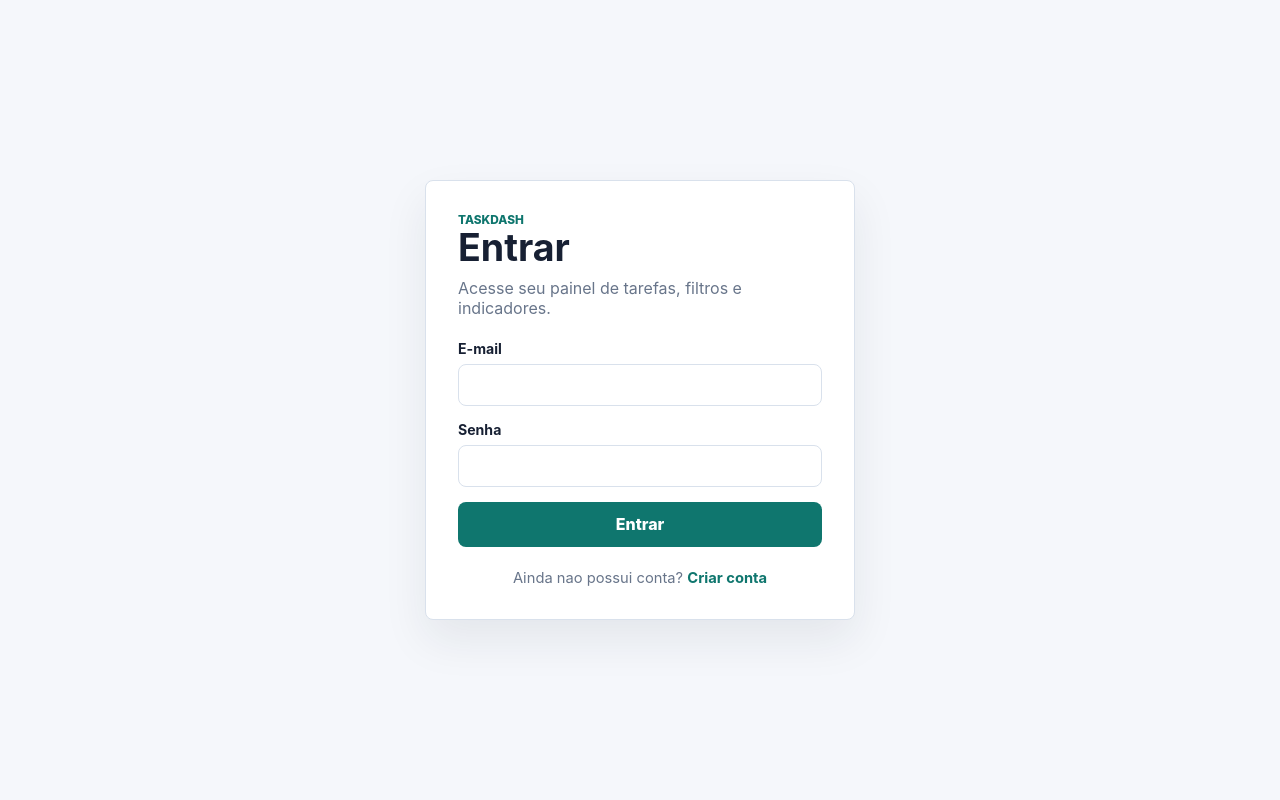
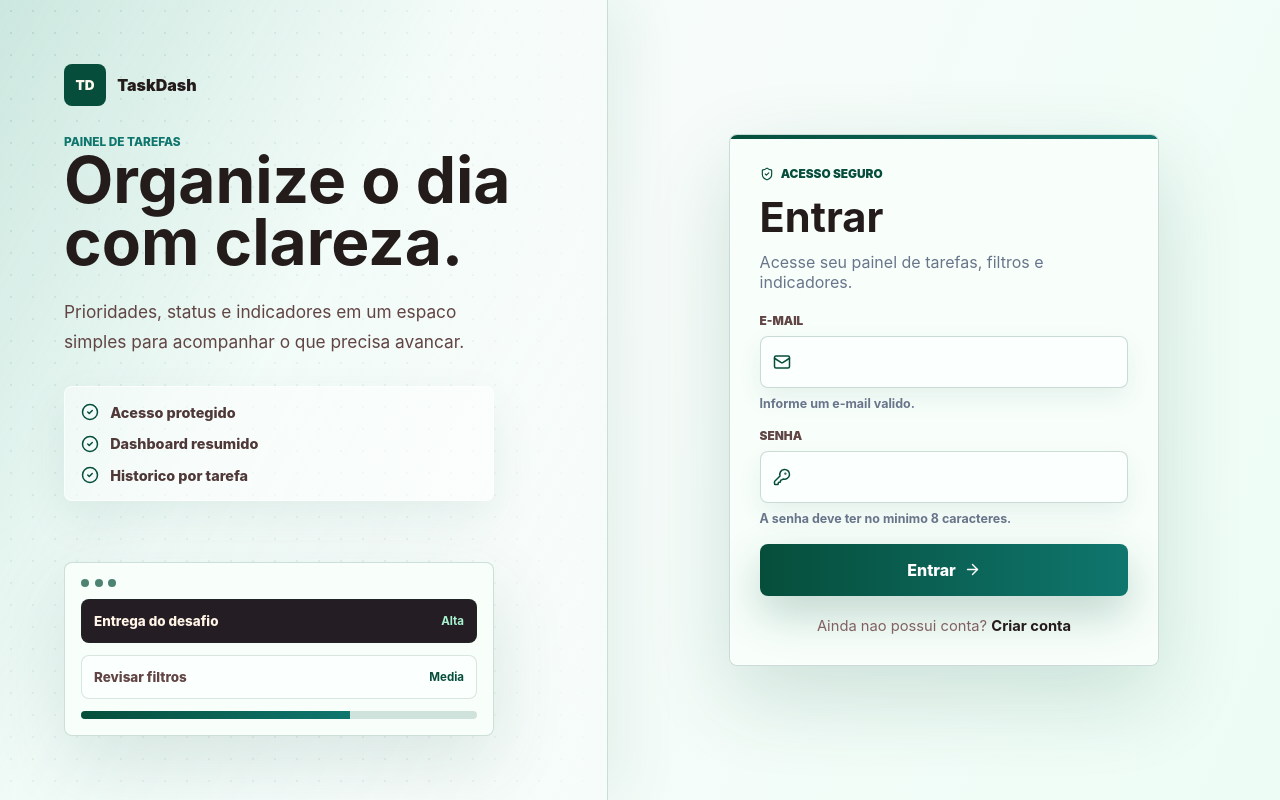
Before and after one commit to UarliBS/taskdash-brasil-software, a Next.js app: page /login in a window 1280 px wide. Built offline with nearby package versions, Linux system fonts and the light colour scheme.

Commit message:
Refactor AuthPanel layout and enhance styling for improved user experience

```diff
--- a/src/app/globals.css
+++ b/src/app/globals.css
@@ -84,6 +84,14 @@ label {
   gap: 0.42rem;
 }
 
+.field-hint {
+  color: var(--muted);
+  font-size: 0.78rem;
+  font-weight: 700;
+  line-height: 1.35;
+  text-transform: none;
+}
+
 input,
 textarea,
 select {
@@ -112,26 +120,301 @@ select:focus {
 
 .auth-page {
   min-height: 100vh;
+  background:
+    linear-gradient(112deg, rgba(222, 247, 239, 0.94) 0%, rgba(247, 252, 250, 0.96) 46%, rgba(236, 253, 245, 0.98) 100%),
+    #f7fbf9;
+  color: #241b1b;
   display: grid;
+}
+
+.auth-shell {
+  display: grid;
+  grid-template-columns: minmax(420px, 0.95fr) minmax(360px, 1.05fr);
+  min-height: 100vh;
+}
+
+.auth-story {
+  border-right: 1px solid rgba(6, 78, 59, 0.18);
+  box-shadow: 18px 0 55px rgba(6, 78, 59, 0.07);
+  display: flex;
+  flex-direction: column;
+  justify-content: space-between;
+  overflow: hidden;
+  padding: clamp(2rem, 5vw, 4rem);
+  position: relative;
+}
+
+.auth-story::before {
+  background:
+    linear-gradient(120deg, rgba(6, 78, 59, 0.18), rgba(255, 255, 255, 0.52) 44%, rgba(240, 253, 250, 0.36)),
+    radial-gradient(circle at center, rgba(6, 78, 59, 0.22) 1px, transparent 1px);
+  background-size: auto, 22px 22px;
+  content: "";
+  inset: 0;
+  opacity: 0.52;
+  position: absolute;
+}
+
+.auth-story::after {
+  background: linear-gradient(90deg, rgba(240, 253, 250, 0), rgba(247, 252, 250, 0.86));
+  content: "";
+  inset: 0 0 0 auto;
+  position: absolute;
+  width: 34%;
+}
+
+.auth-brand,
+.auth-mobile-brand {
+  align-items: center;
+  display: flex;
+  font-weight: 900;
+  gap: 0.7rem;
+}
+
+.auth-brand,
+.auth-story-copy,
+.auth-checklist,
+.auth-preview {
+  position: relative;
+  z-index: 1;
+}
+
+.auth-brand-mark {
+  background: #064e3b;
+  border-radius: 8px;
+  color: #fff8ef;
+  display: grid;
+  font-size: 0.85rem;
+  font-weight: 900;
+  height: 42px;
+  letter-spacing: 0;
   place-items: center;
-  padding: 1.5rem;
+  width: 42px;
+}
+
+.auth-story-copy {
+  max-width: 560px;
+}
+
+.auth-story-copy h1 {
+  color: #241b1b;
+  font-size: clamp(2.7rem, 5vw, 4.7rem);
+  line-height: 0.98;
+}
+
+.auth-story-copy p:not(.eyebrow) {
+  color: #614444;
+  font-size: 1.08rem;
+  line-height: 1.75;
+  margin-top: 1.45rem;
+  max-width: 440px;
+}
+
+.auth-checklist {
+  background: rgba(255, 255, 255, 0.48);
+  border: 1px solid rgba(255, 255, 255, 0.62);
+  border-radius: 8px;
+  box-shadow: 0 18px 45px rgba(6, 78, 59, 0.08);
+  display: grid;
+  gap: 0.85rem;
+  max-width: 430px;
+  padding: 1rem;
+}
+
+.auth-checklist div {
+  align-items: center;
+  color: #4f3838;
+  display: flex;
+  font-size: 0.9rem;
+  font-weight: 800;
+  gap: 0.7rem;
+}
+
+.auth-checklist svg {
+  color: #064e3b;
+}
+
+.auth-preview {
+  background: #f8fffb;
+  border: 1px solid rgba(6, 78, 59, 0.18);
+  border-radius: 8px;
+  box-shadow: 0 26px 75px rgba(6, 78, 59, 0.12);
+  display: grid;
+  gap: 0.75rem;
+  margin-top: 2rem;
+  max-width: 430px;
+  padding: 1rem;
+}
+
+.auth-preview-header {
+  display: flex;
+  gap: 0.35rem;
+}
+
+.auth-preview-header span {
+  background: #064e3b;
+  border-radius: 999px;
+  height: 8px;
+  opacity: 0.7;
+  width: 8px;
+}
+
+.auth-preview-row {
+  align-items: center;
+  background: #fbfffd;
+  border: 1px solid rgba(6, 78, 59, 0.14);
+  border-radius: 8px;
+  color: #614444;
+  display: flex;
+  font-size: 0.84rem;
+  font-weight: 800;
+  justify-content: space-between;
+  min-height: 44px;
+  padding: 0.65rem 0.75rem;
+}
+
+.auth-preview-row.strong {
+  background: #251d24;
+  color: #fff4e6;
+}
+
+.auth-preview-row b {
+  color: #064e3b;
+  font-size: 0.72rem;
+}
+
+.auth-preview-row.strong b {
+  color: #a7f3d0;
+}
+
+.auth-preview-progress {
+  background: rgba(6, 78, 59, 0.16);
+  border-radius: 999px;
+  height: 8px;
+  overflow: hidden;
+}
+
+.auth-preview-progress span {
+  background: linear-gradient(90deg, #064e3b, #0f766e);
+  display: block;
+  height: 100%;
+  width: 68%;
 }
 
 .auth-panel {
-  width: min(100%, 430px);
-  background: var(--surface);
-  border: 1px solid var(--line);
+  align-self: center;
+  background: rgba(248, 255, 251, 0.96);
+  border: 1px solid rgba(6, 78, 59, 0.2);
   border-radius: 8px;
-  box-shadow: var(--shadow);
+  box-shadow:
+    0 30px 85px rgba(6, 78, 59, 0.16),
+    inset 0 0 0 1px rgba(255, 255, 255, 0.66);
   display: grid;
-  gap: 1.4rem;
-  padding: clamp(1.35rem, 5vw, 2rem);
+  gap: 1.35rem;
+  justify-self: center;
+  max-width: 430px;
+  overflow: hidden;
+  padding: clamp(1.35rem, 5vw, 1.85rem);
+  position: relative;
+  width: calc(100% - 2rem);
+}
+
+.auth-panel::before {
+  background: linear-gradient(90deg, #064e3b, #0f766e);
+  content: "";
+  height: 4px;
+  inset: 0 0 auto;
+  position: absolute;
+}
+
+.auth-mobile-brand {
+  display: none;
+}
+
+.auth-badge {
+  align-items: center;
+  color: #064e3b;
+  display: inline-flex;
+  font-size: 0.74rem;
+  font-weight: 900;
+  gap: 0.45rem;
+  letter-spacing: 0;
+  margin-bottom: 0.75rem;
+  text-transform: uppercase;
+}
+
+.auth-panel h2 {
+  color: #241b1b;
+  font-size: clamp(2rem, 5vw, 2.6rem);
+}
+
+.auth-form {
+  display: grid;
+  gap: 1rem;
+}
+
+.auth-field {
+  color: #614444;
+  font-size: 0.74rem;
+  font-weight: 900;
+  gap: 0.5rem;
+  letter-spacing: 0;
+  text-transform: uppercase;
+}
+
+.auth-input-wrap {
+  align-items: center;
+  background: #fbfffd;
+  border: 1px solid rgba(6, 78, 59, 0.2);
+  border-radius: 8px;
+  box-shadow: 0 10px 24px rgba(6, 78, 59, 0.08);
+  color: #806161;
+  display: flex;
+  gap: 0.75rem;
+  min-height: 52px;
+  padding: 0 0.8rem;
+  transition:
+    background-color 160ms ease,
+    border-color 160ms ease,
+    box-shadow 160ms ease;
+}
+
+.auth-input-wrap:focus-within {
+  background: #fff;
+  border-color: #064e3b;
+  box-shadow: 0 0 0 3px rgba(6, 78, 59, 0.14);
+}
+
+.auth-input-wrap svg {
+  color: #064e3b;
+  flex: 0 0 auto;
+}
+
+.auth-input-wrap input {
+  background: transparent;
+  border: 0;
+  box-shadow: none;
+  color: #241b1b;
+  min-width: 0;
+  padding: 0;
+}
+
+.auth-input-wrap input:focus {
+  box-shadow: none;
 }
 
 .auth-switch {
-  color: var(--muted);
+  color: #806161;
   font-size: 0.92rem;
   text-align: center;
+}
+
+.auth-switch a {
+  color: #241b1b;
+}
+
+.auth-switch a:hover {
+  color: #064e3b;
 }
 
 .app-shell {
@@ -203,6 +486,22 @@ select:focus {
 
 .primary-button:hover {
   background: var(--primary-dark);
+}
+
+.auth-submit {
+  background: linear-gradient(90deg, #064e3b, #0f766e);
+  box-shadow: 0 18px 45px rgba(6, 78, 59, 0.24);
+  min-height: 52px;
+  transition:
+    box-shadow 180ms ease,
+    transform 180ms ease;
+}
+
+.auth-submit:hover,
+.auth-submit:focus-visible {
+  background: linear-gradient(90deg, #064e3b, #0f766e);
+  box-shadow: 0 20px 52px rgba(6, 78, 59, 0.3);
+  transform: translateY(-1px);
 }
 
 .ghost-button {
--- a/src/components/auth-panel.tsx
+++ b/src/components/auth-panel.tsx
@@ -2,6 +2,14 @@
 
 import Link from "next/link";
 import { useRouter } from "next/navigation";
+import {
+  ArrowRight,
+  CheckCircle2,
+  KeyRound,
+  Mail,
+  ShieldCheck,
+  UserRound,
+} from "lucide-react";
 import { FormEvent, useState } from "react";
 
 type AuthPanelProps = {
@@ -42,10 +50,65 @@ export function AuthPanel({ mode }: AuthPanelProps) {
 
   return (
     <main className="auth-page">
+      <section className="auth-shell" aria-labelledby="auth-title">
+        <aside className="auth-story" aria-label="Resumo do TaskDash">
+          <div className="auth-brand">
+            <span className="auth-brand-mark">TD</span>
+            <span>TaskDash</span>
+          </div>
+
+          <div className="auth-story-copy">
+            <p className="eyebrow">Painel de tarefas</p>
+            <h1>Organize o dia com clareza.</h1>
+            <p>
+              Prioridades, status e indicadores em um espaco simples para
+              acompanhar o que precisa avancar.
+            </p>
+          </div>
+
+          <div className="auth-checklist">
+            {["Acesso protegido", "Dashboard resumido", "Historico por tarefa"].map(
+              (item) => (
+                <div key={item}>
+                  <CheckCircle2 size={18} />
+                  <span>{item}</span>
+                </div>
+              ),
+            )}
+          </div>
+
+          <div className="auth-preview" aria-hidden="true">
+            <div className="auth-preview-header">
+              <span />
+              <span />
+              <span />
+            </div>
+            <div className="auth-preview-row strong">
+              <span>Entrega do desafio</span>
+              <b>Alta</b>
+            </div>
+            <div className="auth-preview-row">
+              <span>Revisar filtros</span>
+              <b>Media</b>
+            </div>
+            <div className="auth-preview-progress">
+              <span />
+            </div>
+          </div>
+        </aside>
+
         <section className="auth-panel" aria-labelledby="auth-title">
+          <div className="auth-mobile-brand">
+            <span className="auth-brand-mark">TD</span>
+            <span>TaskDash</span>
+          </div>
+
           <div>
-          <p className="eyebrow">TaskDash</p>
-          <h1 id="auth-title">{isRegister ? "Criar conta" : "Entrar"}</h1>
+            <p className="auth-badge">
+              <ShieldCheck size={14} />
+              Acesso seguro
+            </p>
+            <h2 id="auth-title">{isRegister ? "Criar conta" : "Entrar"}</h2>
             <p className="muted">
               {isRegister
                 ? "Cadastre-se para organizar suas tarefas em um painel unico."
@@ -53,34 +116,52 @@ export function AuthPanel({ mode }: AuthPanelProps) {
             </p>
           </div>
 
-        <form className="stack" onSubmit={handleSubmit}>
+          <form className="auth-form" onSubmit={handleSubmit}>
             {isRegister ? (
-            <label>
+              <label className="auth-field">
                 Nome completo
+                <span className="auth-input-wrap">
+                  <UserRound size={18} />
                   <input name="name" type="text" autoComplete="name" required />
+                </span>
               </label>
             ) : null}
 
-          <label>
+            <label className="auth-field">
               E-mail
+              <span className="auth-input-wrap">
+                <Mail size={18} />
                 <input name="email" type="email" autoComplete="email" required />
+              </span>
+              <span className="field-hint">Informe um e-mail valido.</span>
             </label>
 
-          <label>
+            <label className="auth-field">
               Senha
+              <span className="auth-input-wrap">
+                <KeyRound size={18} />
                 <input
                   name="password"
                   type="password"
                   autoComplete={isRegister ? "new-password" : "current-password"}
-              minLength={isRegister ? 8 : undefined}
+                  minLength={8}
                   required
                 />
+              </span>
+              <span className="field-hint">
+                A senha deve ter no minimo 8 caracteres.
+              </span>
             </label>
 
             {error ? <p className="form-error">{error}</p> : null}
 
-          <button className="primary-button" type="submit" disabled={loading}>
+            <button
+              className="primary-button auth-submit"
+              type="submit"
+              disabled={loading}
+            >
               {loading ? "Aguarde..." : isRegister ? "Cadastrar" : "Entrar"}
+              <ArrowRight size={17} />
             </button>
           </form>
 
@@ -91,6 +172,7 @@ export function AuthPanel({ mode }: AuthPanelProps) {
             </Link>
           </p>
         </section>
+      </section>
     </main>
   );
 }
```
Lines whose indentation alone changed are shown as unchanged.
